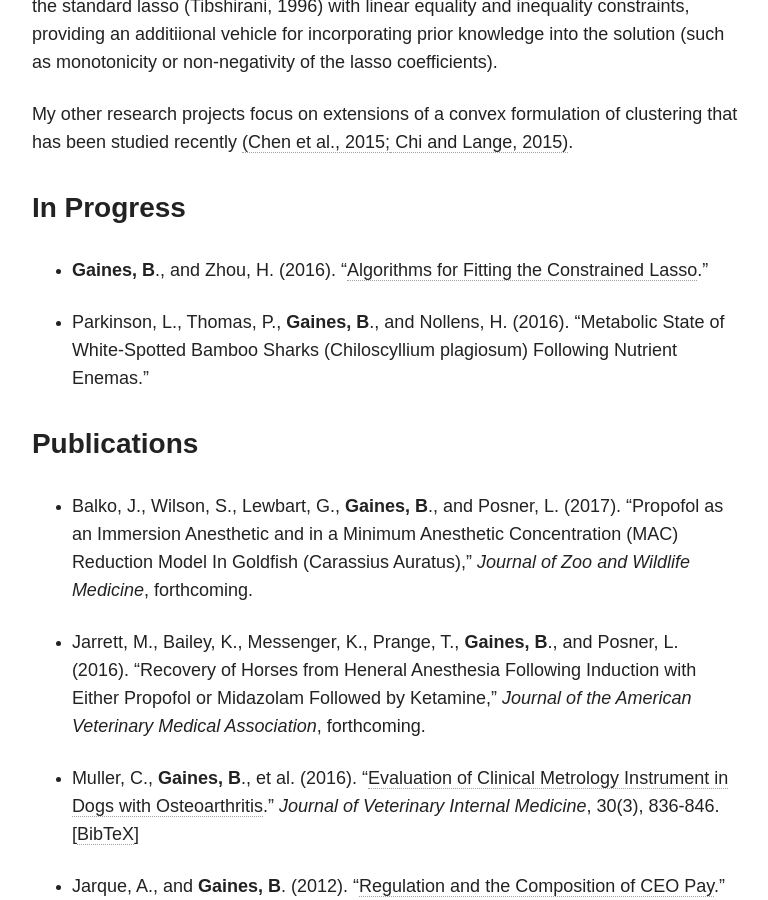
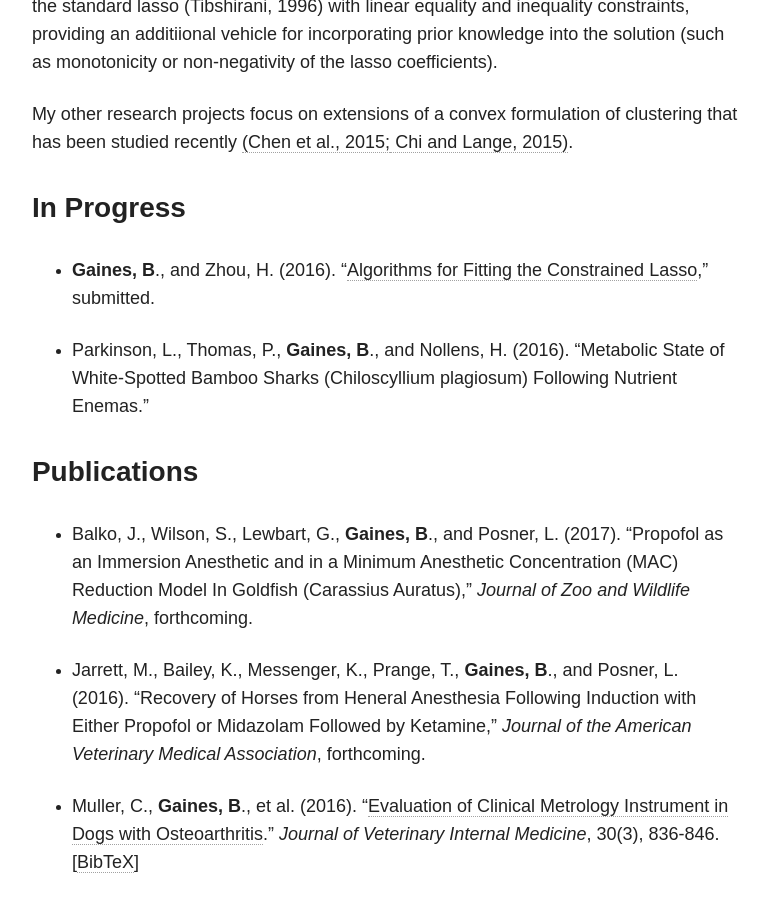
Before and after one commit to brgaines/brgaines.github.io, a Jekyll site: the page built from research/index.md, in a window 1280 px wide and 900 px high, scrolled down 776 px. Shown: the whole window, without its empty margins (254-1022 px from the left). Built offline with Jekyll 4.4.1, drawn with Linux system fonts in a browser that asks for light colours; nearby versions of some CDN libraries.

Commit message:
updated classo entry to reflect that it was submitted

```diff
--- a/research/index.md
+++ b/research/index.md
@@ -13,7 +13,7 @@ My other research projects focus on extensions of a convex formulation of cluste
 
 ### In Progress
 
-* **Gaines, B**., and Zhou, H. (2016).  "[Algorithms for Fitting the Constrained Lasso](https://arxiv.org/abs/1611.01511)."
+* **Gaines, B**., and Zhou, H. (2016).  "[Algorithms for Fitting the Constrained Lasso](https://arxiv.org/abs/1611.01511)," submitted.
 
 * Parkinson, L., Thomas, P., **Gaines, B**., and Nollens, H.  (2016). "Metabolic State of White-Spotted Bamboo Sharks (Chiloscyllium plagiosum) Following Nutrient Enemas."
 
```
